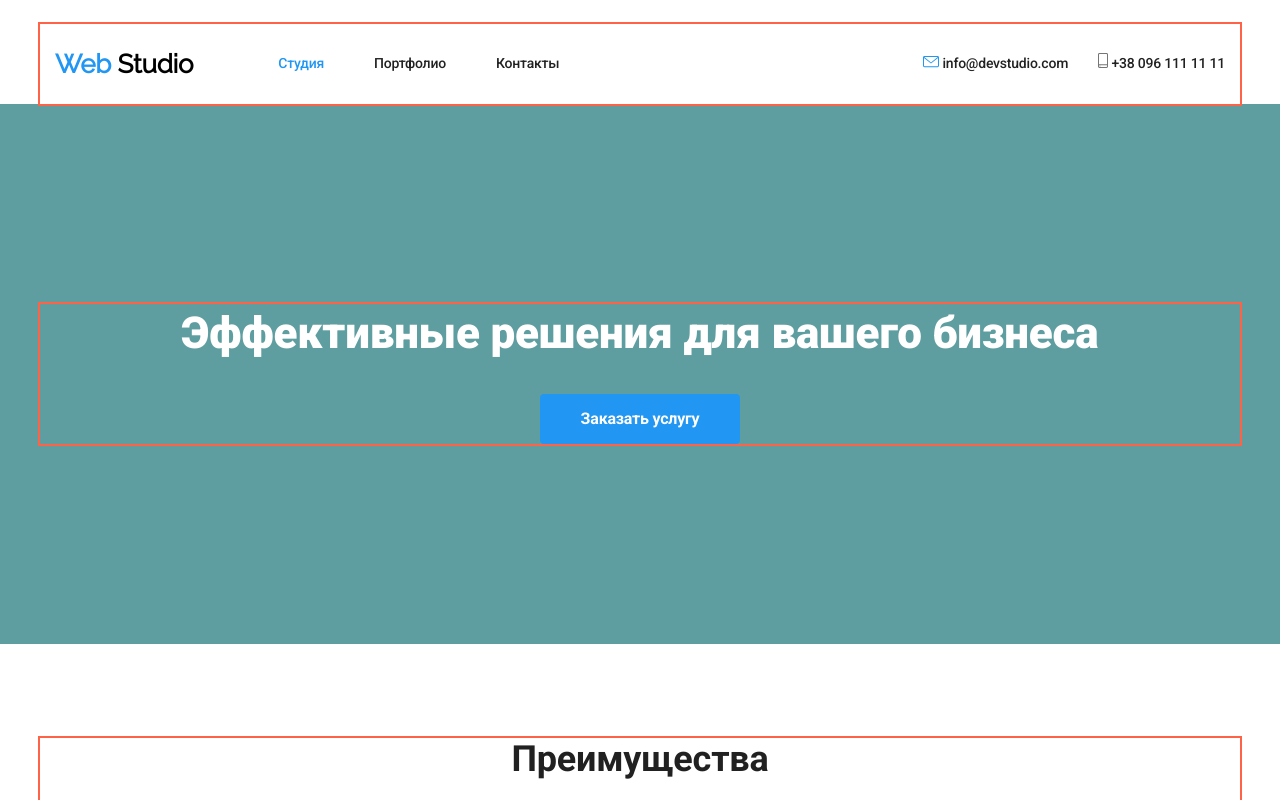
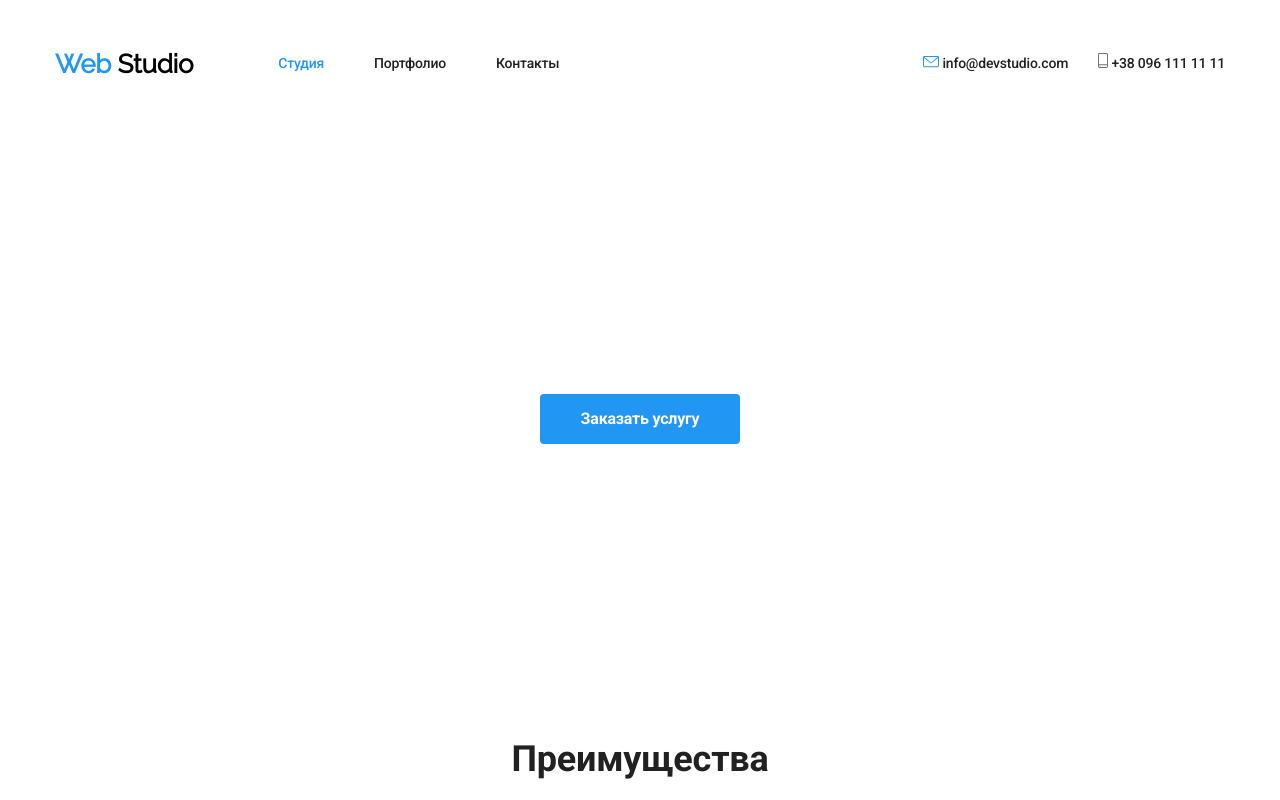
Before and after one commit to Fedyna-Nataliia/goit-markup-hw-03, a plain HTML site: page index.html in a window 1280 px wide. Shown: the top 800 px of the page. Drawn offline with nearby package versions, Linux system fonts and the light colour scheme.

Commit message:
забирає допоміжні фон і рамки

```diff
--- a/css/styles.css
+++ b/css/styles.css
@@ -56,7 +56,7 @@ body {
     width: 1200px;
     padding-left: 15px;
     padding-right: 15px;
-    outline: 2px solid tomato;
+
   }
 
 .logo  {
@@ -150,7 +150,6 @@ body {
 
     text-align: center;
 
-    background-color: cadetblue;
 }
 
 .hero-title {
```
